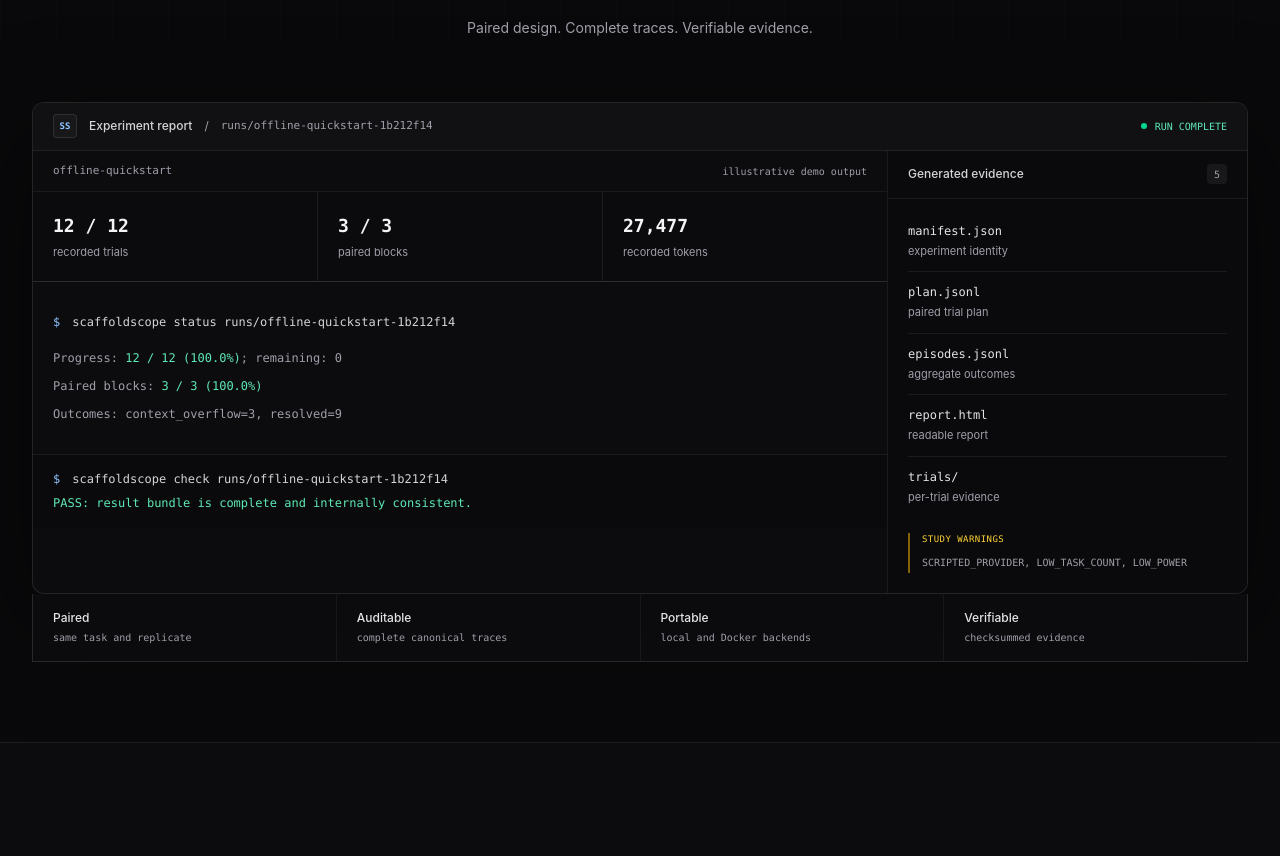
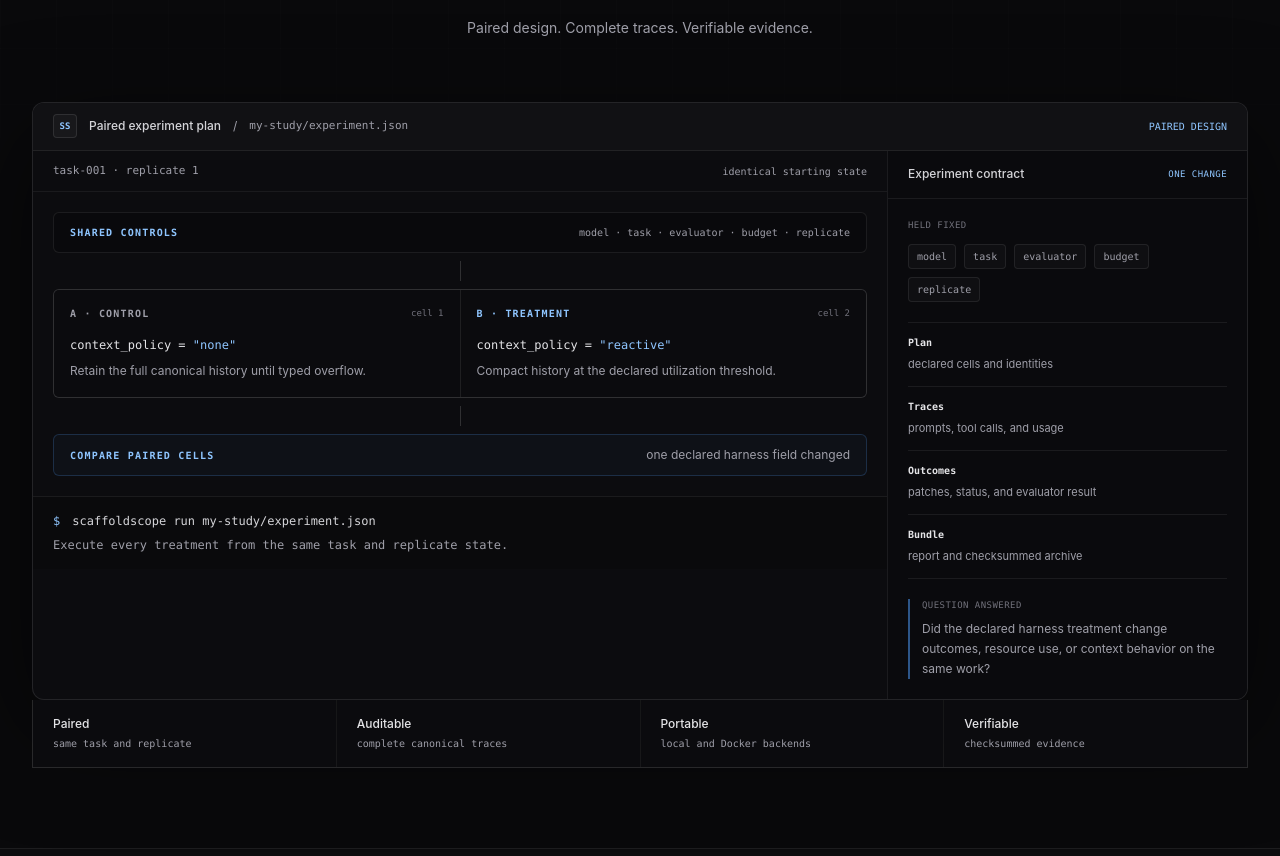
Before and after one commit to satwiksps/scaffoldscope, a Next.js app in the folder site/: page / in a window 1280 px wide. Shown: the part 577-1433 px from the top of the page. Built offline with nearby package versions, Linux system fonts and the light colour scheme; no server answers.

Commit message:
Clarify website and docs for new users

```diff
--- a/site/components/project-window.tsx
+++ b/site/components/project-window.tsx
@@ -1,16 +1,17 @@
-const artifacts = [
-  ["manifest.json", "experiment identity"],
-  ["plan.jsonl", "paired trial plan"],
-  ["episodes.jsonl", "aggregate outcomes"],
-  ["report.html", "readable report"],
-  ["trials/", "per-trial evidence"],
+const fixedFields = ["model", "task", "evaluator", "budget", "replicate"] as const;
+
+const evidence = [
+  ["Plan", "declared cells and identities"],
+  ["Traces", "prompts, tool calls, and usage"],
+  ["Outcomes", "patches, status, and evaluator result"],
+  ["Bundle", "report and checksummed archive"],
 ] as const;
 
 export function ProjectWindow() {
   return (
     <figure className="overflow-hidden rounded-xl border border-white/10 bg-[#0c0c0f] shadow-[0_32px_100px_rgba(0,0,0,0.55)]">
       <figcaption className="sr-only">
-        Illustrative ScaffoldScope offline experiment report
+        ScaffoldScope paired experiment design
       </figcaption>
       <div className="flex h-12 items-center justify-between border-b border-white/[0.07] bg-[#111114] px-4 sm:px-5">
         <div className="flex min-w-0 items-center gap-3">
@@ -18,19 +19,15 @@ export function ProjectWindow() {
             SS
           </span>
           <span className="truncate text-xs font-medium text-zinc-300">
-            Experiment report
+            Paired experiment plan
           </span>
           <span className="hidden text-xs text-zinc-400 sm:inline">/</span>
           <span className="hidden font-mono text-[11px] text-zinc-400 sm:inline">
-            runs/offline-quickstart-1b212f14
+            my-study/experiment.json
           </span>
         </div>
-        <span className="flex shrink-0 items-center gap-2 font-mono text-[10px] text-emerald-300">
-          <i
-            aria-hidden="true"
-            className="size-1.5 rounded-full bg-emerald-400"
-          />
-          RUN COMPLETE
+        <span className="shrink-0 font-mono text-[10px] text-blue-300">
+          PAIRED DESIGN
         </span>
       </div>
 
@@ -38,56 +35,77 @@ export function ProjectWindow() {
         <div className="min-w-0">
           <div className="flex items-center justify-between border-b border-white/[0.06] px-4 py-3 sm:px-5">
             <span className="font-mono text-[11px] text-zinc-400">
-              offline-quickstart
+              task-001 · replicate 1
             </span>
             <span className="font-mono text-[10px] text-zinc-400">
-              illustrative demo output
+              identical starting state
             </span>
           </div>
 
-          <div className="grid gap-px border-b border-white/[0.07] bg-white/[0.07] sm:grid-cols-3">
-            <div className="bg-[#0b0b0e] px-5 py-5">
-              <strong className="block font-mono text-lg font-semibold text-zinc-100">
-                12 / 12
-              </strong>
-              <span className="mt-1 block text-[11px] text-zinc-400">
-                recorded trials
-              </span>
+          <div className="p-4 sm:p-5">
+            <div className="rounded-md border border-white/[0.08] bg-black/20 px-4 py-3">
+              <div className="flex flex-wrap items-center justify-between gap-2">
+                <span className="font-mono text-[10px] font-semibold uppercase tracking-[0.12em] text-blue-300">
+                  Shared controls
+                </span>
+                <span className="font-mono text-[10px] text-zinc-400">
+                  model · task · evaluator · budget · replicate
+                </span>
+              </div>
             </div>
-            <div className="bg-[#0b0b0e] px-5 py-5">
-              <strong className="block font-mono text-lg font-semibold text-zinc-100">
-                3 / 3
-              </strong>
-              <span className="mt-1 block text-[11px] text-zinc-400">
-                paired blocks
-              </span>
+
+            <div className="my-2 flex justify-center" aria-hidden="true">
+              <span className="h-5 w-px bg-white/15" />
             </div>
-            <div className="bg-[#0b0b0e] px-5 py-5">
-              <strong className="block font-mono text-lg font-semibold text-zinc-100">
-                27,477
-              </strong>
-              <span className="mt-1 block text-[11px] text-zinc-400">
-                recorded tokens
-              </span>
+
+            <div className="grid gap-px overflow-hidden rounded-md border border-white/[0.08] bg-white/[0.08] sm:grid-cols-2">
+              <article className="bg-[#0b0b0e] p-4">
+                <div className="flex items-center justify-between gap-3">
+                  <span className="font-mono text-[10px] font-semibold uppercase tracking-[0.12em] text-zinc-400">
+                    A · Control
+                  </span>
+                  <span className="font-mono text-[9px] text-zinc-500">
+                    cell 1
+                  </span>
+                </div>
+                <p className="mt-4 font-mono text-xs text-zinc-200">
+                  context_policy = <span className="text-blue-300">&quot;none&quot;</span>
+                </p>
+                <p className="mt-2 text-xs leading-5 text-zinc-400">
+                  Retain the full canonical history until typed overflow.
+                </p>
+              </article>
+              <article className="bg-[#0b0b0e] p-4">
+                <div className="flex items-center justify-between gap-3">
+                  <span className="font-mono text-[10px] font-semibold uppercase tracking-[0.12em] text-blue-300">
+                    B · Treatment
+                  </span>
+                  <span className="font-mono text-[9px] text-zinc-500">
+                    cell 2
+                  </span>
+                </div>
+                <p className="mt-4 font-mono text-xs text-zinc-200">
+                  context_policy = <span className="text-blue-300">&quot;reactive&quot;</span>
+                </p>
+                <p className="mt-2 text-xs leading-5 text-zinc-400">
+                  Compact history at the declared utilization threshold.
+                </p>
+              </article>
             </div>
-          </div>
 
-          <div className="overflow-x-auto px-4 py-5 font-mono text-[11px] leading-6 sm:px-5 sm:py-7 sm:text-xs">
-            <div className="flex min-w-[620px] gap-3">
-              <span className="select-none text-blue-300">$</span>
-              <code className="text-zinc-300">
-                scaffoldscope status runs/offline-quickstart-1b212f14
-              </code>
+            <div className="my-2 flex justify-center" aria-hidden="true">
+              <span className="h-5 w-px bg-white/15" />
             </div>
-            <div className="mt-3 min-w-[620px] space-y-1 text-zinc-400">
-              <p>
-                Progress: <span className="text-emerald-300">12 / 12 (100.0%)</span>;
-                remaining: 0
-              </p>
-              <p>
-                Paired blocks: <span className="text-emerald-300">3 / 3 (100.0%)</span>
-              </p>
-              <p>Outcomes: context_overflow=3, resolved=9</p>
+
+            <div className="rounded-md border border-blue-400/20 bg-blue-400/[0.035] px-4 py-3">
+              <div className="flex flex-col gap-1 sm:flex-row sm:items-center sm:justify-between">
+                <span className="font-mono text-[10px] font-semibold uppercase tracking-[0.12em] text-blue-300">
+                  Compare paired cells
+                </span>
+                <span className="text-xs text-zinc-400">
+                  one declared harness field changed
+                </span>
+              </div>
             </div>
           </div>
 
@@ -95,11 +113,11 @@ export function ProjectWindow() {
             <div className="flex min-w-0 gap-3">
               <span className="select-none text-blue-300">$</span>
               <code className="truncate text-zinc-300">
-                scaffoldscope check runs/offline-quickstart-1b212f14
+                scaffoldscope run my-study/experiment.json
               </code>
             </div>
-            <p className="mt-2 text-emerald-300">
-              PASS: result bundle is complete and internally consistent.
+            <p className="mt-2 text-zinc-400">
+              Execute every treatment from the same task and replicate state.
             </p>
           </div>
         </div>
@@ -107,29 +125,49 @@ export function ProjectWindow() {
         <aside className="border-t border-white/[0.07] bg-[#0a0a0d] lg:border-l lg:border-t-0">
           <div className="flex h-12 items-center justify-between border-b border-white/[0.07] px-5">
             <span className="text-xs font-medium text-zinc-300">
-              Generated evidence
+              Experiment contract
             </span>
-            <span className="grid size-5 place-items-center rounded bg-white/[0.06] font-mono text-[10px] text-zinc-400">
-              5
+            <span className="font-mono text-[9px] uppercase tracking-wider text-blue-300">
+              one change
             </span>
           </div>
           <div className="p-5">
-            <ul className="divide-y divide-white/[0.07]">
-              {artifacts.map(([name, description]) => (
-                <li className="py-3 first:pt-1" key={name}>
-                  <p className="font-mono text-xs text-zinc-200">{name}</p>
-                  <p className="mt-1 text-[11px] text-zinc-400">
+            <div>
+              <p className="font-mono text-[9px] uppercase tracking-wider text-zinc-500">
+                Held fixed
+              </p>
+              <div className="mt-3 flex flex-wrap gap-2">
+                {fixedFields.map((field) => (
+                  <span
+                    className="rounded border border-white/[0.08] bg-white/[0.025] px-2 py-1 font-mono text-[10px] text-zinc-400"
+                    key={field}
+                  >
+                    {field}
+                  </span>
+                ))}
+              </div>
+            </div>
+
+            <dl className="mt-5 divide-y divide-white/[0.07] border-y border-white/[0.07]">
+              {evidence.map(([term, description]) => (
+                <div className="py-3" key={term}>
+                  <dt className="font-mono text-[10px] font-semibold text-zinc-200">
+                    {term}
+                  </dt>
+                  <dd className="mt-1 text-[11px] leading-5 text-zinc-400">
                     {description}
-                  </p>
-                </li>
+                  </dd>
+                </div>
               ))}
-            </ul>
-            <div className="mt-4 border-l-2 border-amber-400/50 pl-3">
-              <p className="font-mono text-[9px] uppercase tracking-wider text-amber-300">
-                Study warnings
+            </dl>
+
+            <div className="mt-5 border-l-2 border-blue-400/50 pl-3">
+              <p className="font-mono text-[9px] uppercase tracking-wider text-zinc-500">
+                Question answered
               </p>
-              <p className="mt-1.5 font-mono text-[10px] leading-5 text-zinc-400">
-                SCRIPTED_PROVIDER, LOW_TASK_COUNT, LOW_POWER
+              <p className="mt-1.5 text-xs leading-5 text-zinc-400">
+                Did the declared harness treatment change outcomes, resource use,
+                or context behavior on the same work?
               </p>
             </div>
           </div>
```
Also changed, not shown: 3 other files (tests, documents, lock files or other folders).
